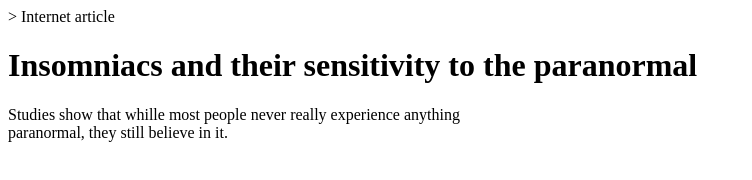
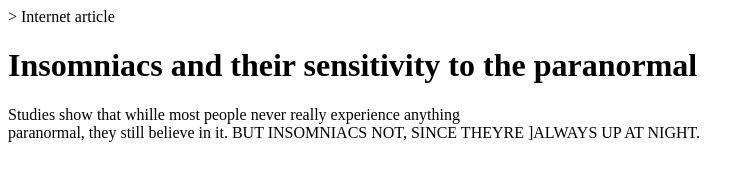
Before and after one commit to bvarshii/exam123, a plain HTML site: page index.html in a window 1280 px wide. Shown: the whole page, without its empty margins (0-752 px from the left). Drawn offline with Linux system fonts and the light colour scheme.

Commit message:
SECOND commit index.html

```diff
--- a/index.html
+++ b/index.html
@@ -6,6 +6,7 @@
         <p>
             Studies show that whille most people never really experience anything <br>
             paranormal, they still believe in it.
+            BUT INSOMNIACS NOT, SINCE THEYRE ]ALWAYS UP AT NIGHT.
         </p>
     </body>
 </html>
```
